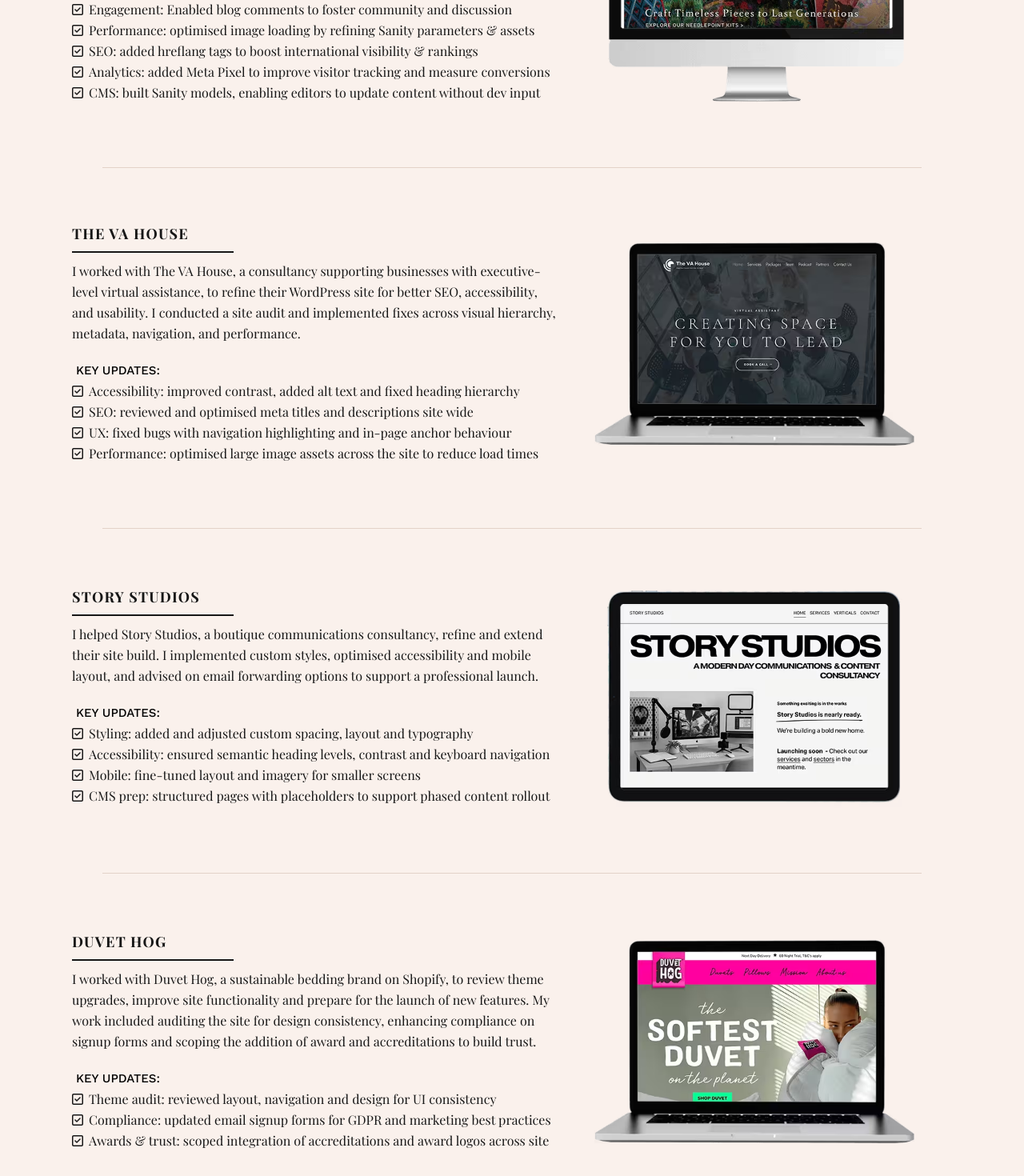
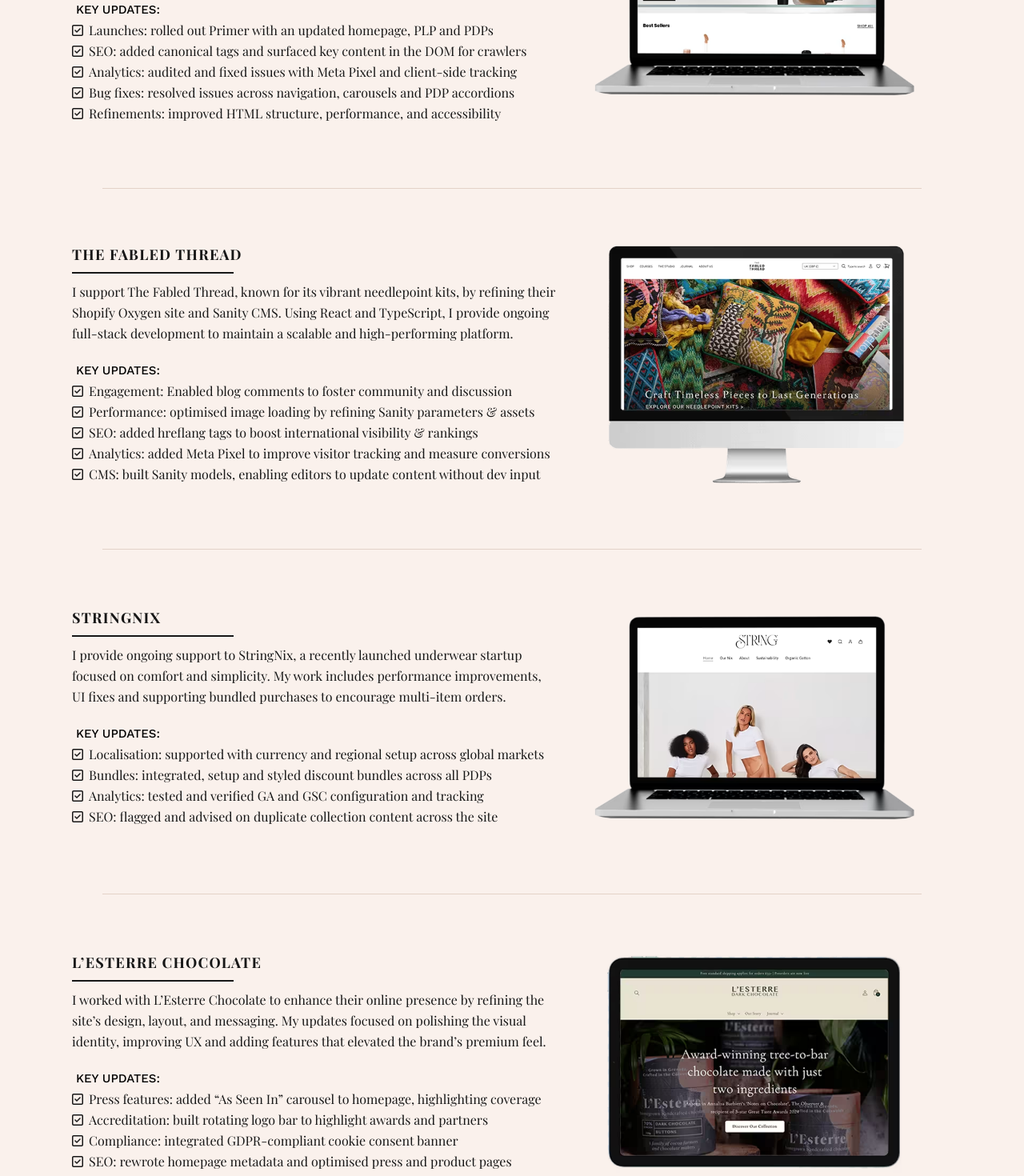
Before and after one commit to lindsayfoley/portfoleyo, a Next.js app: page /portfolio in a window 1280 px wide. Shown: the part 600-2070 px from the top of the page at 80% size. Built offline with nearby package versions, Linux system fonts and the light colour scheme; a web font is replaced by a local one.

Commit message:
updating HP and portfolio with new clients

```diff
--- a/src/constants/homepage/content.ts
+++ b/src/constants/homepage/content.ts
@@ -98,8 +98,8 @@ export const HOMEPAGE_CONTENT = {
         },
       },
       {
-        src: "/the-mews-recent-work.jpg",
-        alt: "Recent work I've completed for The Mews",
+        src: "/dcypher-recent-work.jpg",
+        alt: "Recent work I've completed for DCYPHER",
         href: "/portfolio",
       },
     ],
--- a/src/constants/porfolio/content.ts
+++ b/src/constants/porfolio/content.ts
@@ -20,6 +20,26 @@ export const PORTFOLIO_CONTENT = {
     isH1Element: true,
   },
   checkmarkSectionTitle: "Key Updates:",
+  dcypher: {
+    twoColumn: {
+      title: "Dcypher",
+      href: "https://dcypher.com/",
+      theme: colourTheme.highlight,
+      image: {
+        src: "/portfolio-dcypher.png",
+        alt: "The homepage of the DCYPHER site",
+      },
+    },
+    description:
+      "I’m currently contracting for DCYPHER, a tech-led beauty brand that uses AI to match customers to their ideal foundation shade. I work on their headless Shopify site built with Hydrogen and React, focusing on bug fixes, improving tracking accuracy and SEO, and rolling out new features across the frontend.",
+    workCompletedList: [
+      "Launches: rolled out Primer with an updated homepage, PLP and PDPs",
+      "SEO: added canonical tags and surfaced key content in the DOM for crawlers",
+      "Analytics: audited and fixed issues with Meta Pixel and client-side tracking",
+      "Bug fixes: resolved issues across navigation, carousels and PDP accordions",
+      "Refinements: improved HTML structure, performance, and accessibility",
+    ],
+  },
   theFabledThread: {
     twoColumn: {
       title: "The Fabled Thread",
@@ -38,6 +58,25 @@ export const PORTFOLIO_CONTENT = {
       "SEO: added hreflang tags to boost international visibility & rankings",
       "Analytics: added Meta Pixel to improve visitor tracking and measure conversions",
       "CMS: built Sanity models, enabling editors to update content without dev input",
+    ],
+  },
+  stringNix: {
+    twoColumn: {
+      title: "StringNix",
+      href: "https://www.stringnix.com/",
+      theme: colourTheme.highlight,
+      image: {
+        src: "/portfolio-stringnix.png",
+        alt: "The homepage of the StringNix site",
+      },
+    },
+    description:
+      "I provide ongoing support to StringNix, a recently launched underwear startup focused on comfort and simplicity. My work includes performance improvements, UI fixes and supporting bundled purchases to encourage multi-item orders.",
+    workCompletedList: [
+      "Localisation: supported with currency and regional setup across global markets",
+      "Bundles: integrated, setup and styled discount bundles across all PDPs",
+      "Analytics: tested and verified GA and GSC configuration and tracking",
+      "SEO: flagged and advised on duplicate collection content across the site",
     ],
   },
   theVaHouse: {
@@ -158,7 +197,7 @@ export const PORTFOLIO_CONTENT = {
       href: "https://www.drinkvinito.com/",
       theme: colourTheme.highlight,
       image: {
-        src: "/portfolio-vinito-holding.png",
+        src: "/portfolio-vinito.png",
         alt: "The homepage of Vinito's site",
       },
     },
@@ -201,10 +240,12 @@ export const PORTFOLIO_CONTENT = {
       },
     },
     description:
-      "I provided development support for L’Esterre Chocolate, an artisan chocolatier, in strengthening their online presence by adding a press carousel to highlight media coverage. I also conducted a deep-dive site audit to improve functionality and UX.",
+      "I worked with L’Esterre Chocolate to enhance their online presence by refining the site’s design, layout, and messaging. My updates focused on polishing the visual identity, improving UX and adding features that elevated the brand’s premium feel.",
     workCompletedList: [
       "Press features: added “As Seen In” carousel to homepage, highlighting coverage",
-      "Audit: conducted analysis to address technical, visibility, and usability gaps",
+      "Accreditation: built rotating logo bar to highlight awards and partners",
+      "Compliance: integrated GDPR-compliant cookie consent banner",
+      "SEO: rewrote homepage metadata and optimised press and product pages",
     ],
   },
   charlotteTilbury: {
--- a/src/pages/portfolio.tsx
+++ b/src/pages/portfolio.tsx
@@ -10,7 +10,10 @@ import { DOMAIN } from "@portfoleyo/constants/shared";
 import { Fragment } from "react";
 
 const companies = [
+  PORTFOLIO_CONTENT.dcypher,
   PORTFOLIO_CONTENT.theFabledThread,
+  PORTFOLIO_CONTENT.stringNix,
+  PORTFOLIO_CONTENT.lesterre,
   PORTFOLIO_CONTENT.theVaHouse,
   PORTFOLIO_CONTENT.storyStudios,
   PORTFOLIO_CONTENT.duvetHog,
@@ -18,7 +21,6 @@ const companies = [
   PORTFOLIO_CONTENT.jpsOriginals,
   PORTFOLIO_CONTENT.chloeJonason,
   PORTFOLIO_CONTENT.vinito,
-  PORTFOLIO_CONTENT.lesterre,
   PORTFOLIO_CONTENT.theMews,
   PORTFOLIO_CONTENT.charlotteTilbury,
 ];
```
